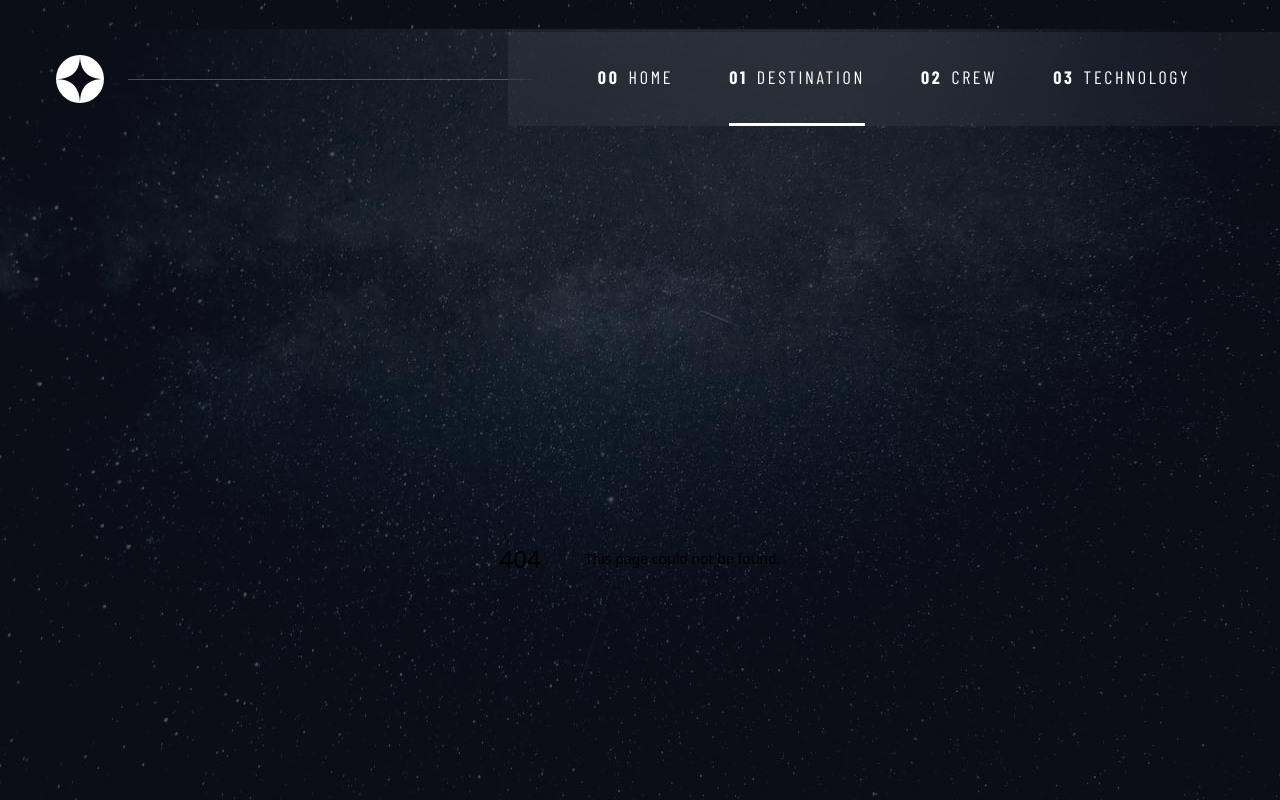
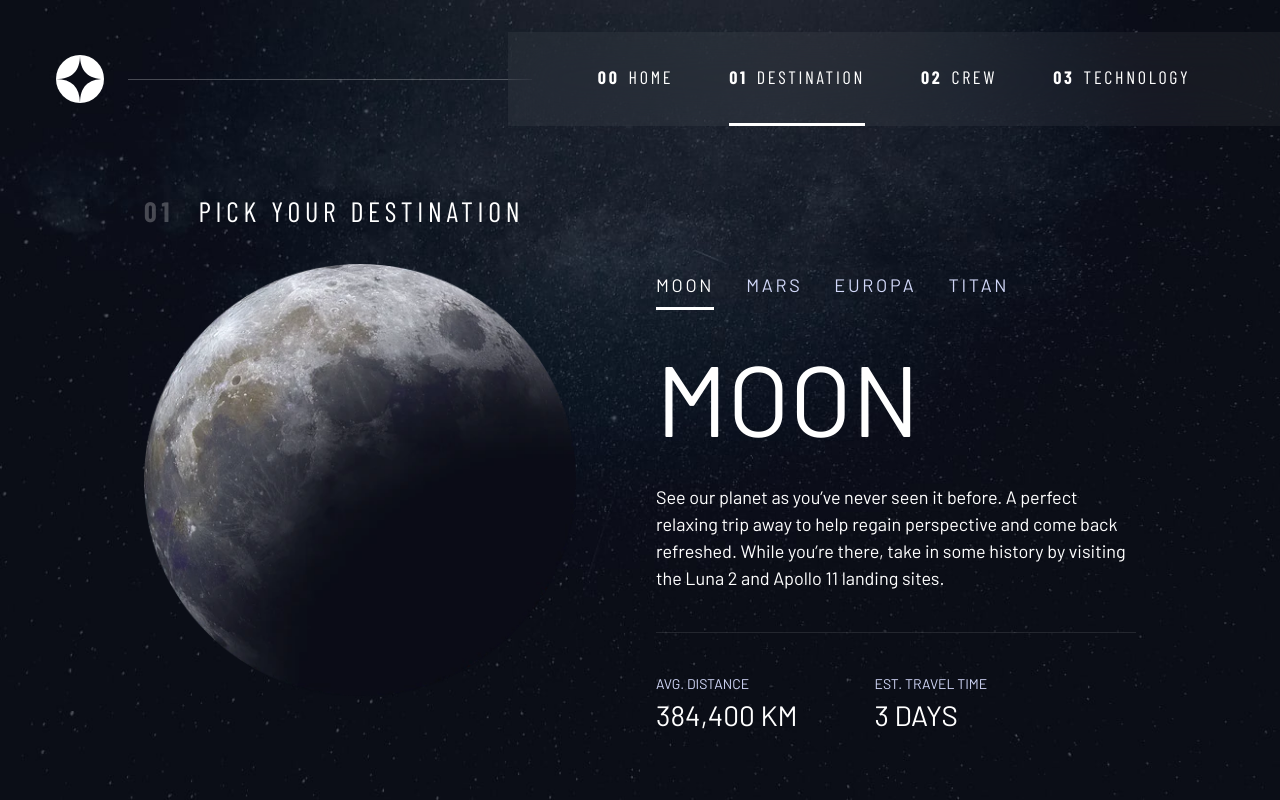
Before and after one commit to Levis155/space-tourism-website-v2, a Next.js app: page /destination in a window 1280 px wide. Before the commit this address had no page. Shown: the top 800 px of the page. Built offline with nearby package versions, Linux system fonts and the light colour scheme; a web font is replaced by a local one.

Commit message:
Build the destination page

```diff
--- /dev/null
+++ b/app/destination/page.tsx
@@ -0,0 +1,189 @@
+import React from "react";
+
+const DestinationPage = () => {
+  return (
+    <main id="main" className="grid-container grid-container--destination flow">
+      <h1 className="numbered-title">
+        <span aria-hidden="true">01</span> Pick your destination
+      </h1>
+
+      <picture id="moon-image">
+        <source srcSet="/destination/image-moon.webp" type="image/webp" />
+        <img src="/destination/image-moon.png" alt="the moon" />
+      </picture>
+      <picture hidden id="mars-image">
+        <source srcSet="/destination/image-mars.webp" type="image/webp" />
+        <img src="/destination/image-mars.png" alt="the planet mars" />
+      </picture>
+      <picture hidden id="europa-image">
+        <source srcSet="/destination/image-europa.webp" type="image/webp" />
+        <img src="/destination/image-europa.png" alt="the planet europa" />
+      </picture>
+      <picture hidden id="titan-image">
+        <source srcSet="/destination/image-titan.webp" type="image/webp" />
+        <img src="/destination/image-titan.png" alt="the moon titan" />
+      </picture>
+
+      <div
+        className="tab-list underline-indicators flex"
+        role="tablist"
+        aria-label="destination list"
+      >
+        <button
+          aria-selected="true"
+          role="tab"
+          aria-controls="moon-tab"
+          className="uppercase ff-sans-cond text-accent letter-spacing-2"
+          tabIndex={0}
+          data-image="moon-image"
+        >
+          Moon
+        </button>
+        <button
+          aria-selected="false"
+          role="tab"
+          aria-controls="mars-tab"
+          className="uppercase ff-sans-cond text-accent letter-spacing-2"
+          tabIndex={-1}
+          data-image="mars-image"
+        >
+          Mars
+        </button>
+        <button
+          aria-selected="false"
+          role="tab"
+          aria-controls="europa-tab"
+          className="uppercase ff-sans-cond text-accent letter-spacing-2"
+          tabIndex={-1}
+          data-image="europa-image"
+        >
+          Europa
+        </button>
+        <button
+          aria-selected="false"
+          role="tab"
+          aria-controls="titan-tab"
+          className="uppercase ff-sans-cond text-accent letter-spacing-2"
+          tabIndex={-1}
+          data-image="titan-image"
+        >
+          Titan
+        </button>
+      </div>
+
+      {/* The moon */}
+      <article
+        className="destination-info flow"
+        id="moon-tab"
+        tabIndex={0}
+        role="tabpanel"
+      >
+        <h2 className="fs-800 uppercase ff-serif">Moon</h2>
+
+        <p>
+          See our planet as you’ve never seen it before. A perfect relaxing trip
+          away to help regain perspective and come back refreshed. While you’re
+          there, take in some history by visiting the Luna 2 and Apollo 11
+          landing sites.
+        </p>
+
+        <div className="destination-meta flex">
+          <div>
+            <h3 className="text-accent fs-200 uppercase">Avg. distance</h3>
+            <p className="ff-serif uppercase">384,400 km</p>
+          </div>
+          <div>
+            <h3 className="text-accent fs-200 uppercase">Est. travel time</h3>
+            <p className="ff-serif uppercase">3 days</p>
+          </div>
+        </div>
+      </article>
+
+      {/* Mars */}
+      <article
+        hidden
+        className="destination-info flow"
+        id="mars-tab"
+        tabIndex={0}
+        role="tabpanel"
+      >
+        <h2 className="fs-800 uppercase ff-serif">Mars</h2>
+
+        <p>
+          Don’t forget to pack your hiking boots. You’ll need them to tackle
+          Olympus Mons, the tallest planetary mountain in our solar system. It’s
+          two and a half times the size of Everest!
+        </p>
+
+        <div className="destination-meta flex">
+          <div>
+            <h3 className="text-accent fs-200 uppercase">Avg. distance</h3>
+            <p className="ff-serif uppercase">225 mil. km</p>
+          </div>
+          <div>
+            <h3 className="text-accent fs-200 uppercase">Est. travel time</h3>
+            <p className="ff-serif uppercase">9 months</p>
+          </div>
+        </div>
+      </article>
+
+      {/*  Europa  */}
+      <article
+        hidden
+        className="destination-info flow"
+        id="europa-tab"
+        tabIndex={0}
+        role="tabpanel"
+      >
+        <h2 className="fs-800 uppercase ff-serif">Europa</h2>
+
+        <p>
+          The smallest of the four Galilean moons orbiting Jupiter, Europa is a
+          winter lover’s dream. With an icy surface, it’s perfect for a bit of
+          ice skating, curling, hockey, or simple relaxation in your snug
+          wintery cabin.
+        </p>
+        <div className="destination-meta flex">
+          <div>
+            <h3 className="text-accent fs-200 uppercase">Avg. distance</h3>
+            <p className="ff-serif uppercase">628 mil. km</p>
+          </div>
+          <div>
+            <h3 className="text-accent fs-200 uppercase">Est. travel time</h3>
+            <p className="ff-serif uppercase">3 years</p>
+          </div>
+        </div>
+      </article>
+
+      {/* Titan */}
+      <article
+        hidden
+        className="destination-info flow"
+        id="titan-tab"
+        tabIndex={0}
+        role="tabpanel"
+      >
+        <h2 className="fs-800 uppercase ff-serif">Titan</h2>
+
+        <p>
+          The only moon known to have a dense atmosphere other than Earth, Titan
+          is a home away from home (just a few hundred degrees colder!). As a
+          bonus, you get striking views of the Rings of Saturn.
+        </p>
+
+        <div className="destination-meta flex">
+          <div>
+            <h3 className="text-accent fs-200 uppercase">Avg. distance</h3>
+            <p className="ff-serif uppercase">1.6 bil. km</p>
+          </div>
+          <div>
+            <h3 className="text-accent fs-200 uppercase">Est. travel time</h3>
+            <p className="ff-serif uppercase">7 years</p>
+          </div>
+        </div>
+      </article>
+    </main>
+  );
+};
+
+export default DestinationPage;
```
